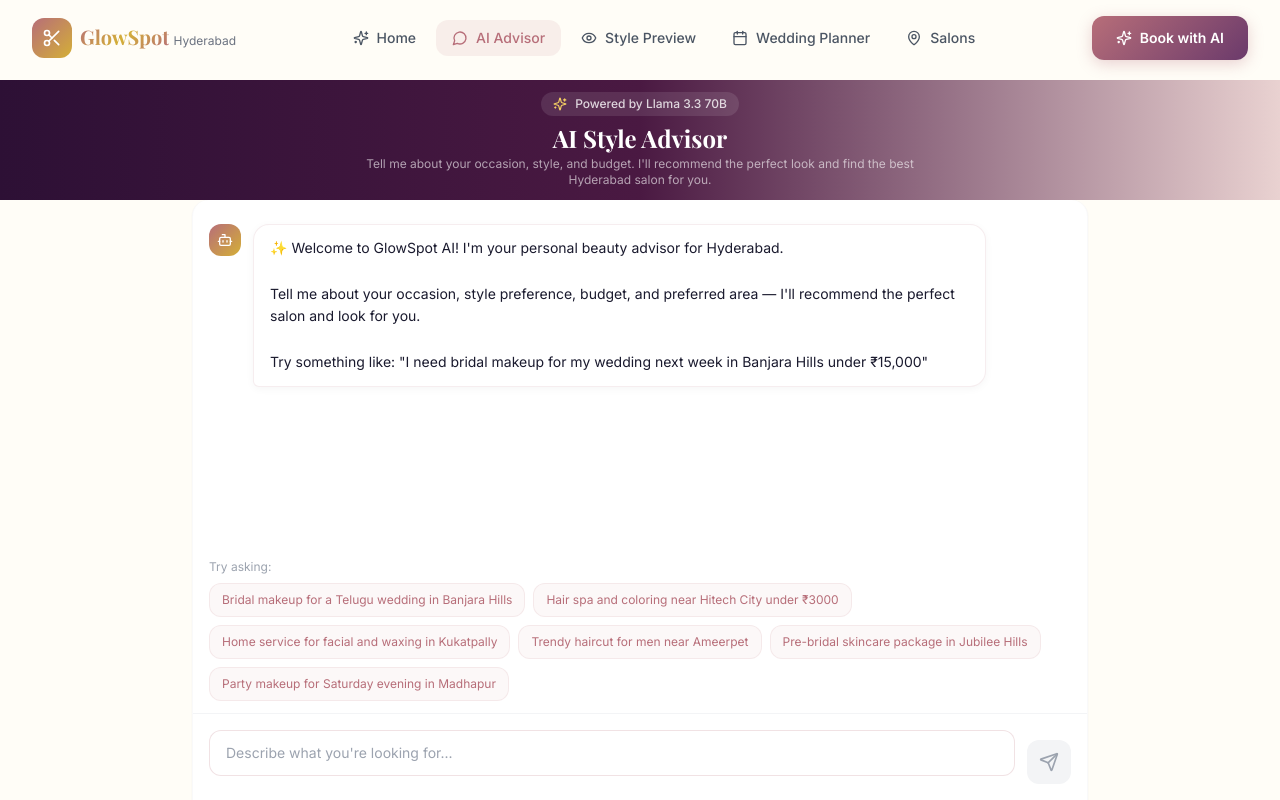
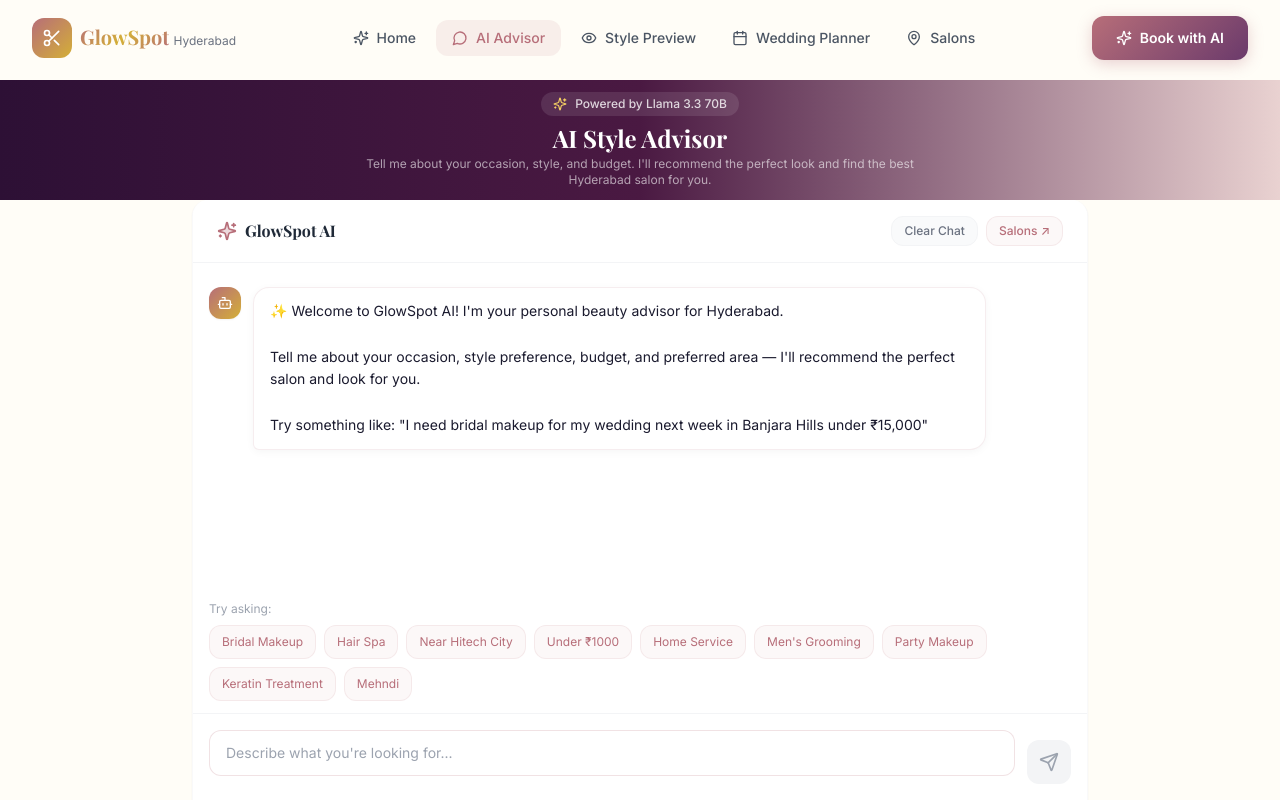
Before and after one commit to mithileshofficial06/glowspot, a Next.js app: page /advisor in a window 1280 px wide. Built offline with nearby package versions, Linux system fonts and the light colour scheme; a web font is replaced by a local one.

Commit message:
Chat UI change

```diff
--- a/components/ChatInterface.jsx
+++ b/components/ChatInterface.jsx
@@ -6,12 +6,15 @@ import SalonCard from './SalonCard';
 import salons from '@/data/salons.json';
 
 const suggestions = [
-  "Bridal makeup for a Telugu wedding in Banjara Hills",
-  "Hair spa and coloring near Hitech City under ₹3000",
-  "Home service for facial and waxing in Kukatpally",
-  "Trendy haircut for men near Ameerpet",
-  "Pre-bridal skincare package in Jubilee Hills",
-  "Party makeup for Saturday evening in Madhapur",
+  "Bridal Makeup",
+  "Hair Spa",
+  "Near Hitech City",
+  "Under ₹1000",
+  "Home Service",
+  "Men's Grooming",
+  "Party Makeup",
+  "Keratin Treatment",
+  "Mehndi"
 ];
 
 export default function ChatInterface() {
@@ -23,7 +26,6 @@ export default function ChatInterface() {
   ]);
   const [input, setInput] = useState('');
   const [loading, setLoading] = useState(false);
-  const [recommendedSalons, setRecommendedSalons] = useState([]);
   const chatContainerRef = useRef(null);
   const inputRef = useRef(null);
 
@@ -38,7 +40,7 @@ export default function ChatInterface() {
 
   useEffect(() => {
     scrollToBottom();
-  }, [messages]);
+  }, [messages, loading]);
 
   const findMatchingSalons = (text) => {
     const lower = text.toLowerCase();
@@ -65,6 +67,15 @@ export default function ChatInterface() {
     );
   };
 
+  const handleClearChat = () => {
+    setMessages([
+      {
+        role: 'assistant',
+        content: "✨ Welcome to GlowSpot AI! I'm your personal beauty advisor for Hyderabad.\n\nTell me about your occasion, style preference, budget, and preferred area — I'll recommend the perfect salon and look for you.",
+      },
+    ]);
+  };
+
   const handleSend = async (messageText) => {
     const text = messageText || input.trim();
     if (!text) return;
@@ -74,7 +85,6 @@ export default function ChatInterface() {
     setMessages(newMessages);
     setInput('');
     setLoading(true);
-    setRecommendedSalons([]);
 
     try {
       const salonContext = salons.map(s =>
@@ -90,14 +100,15 @@ Here are the salons in our Hyderabad database:
 ${salonContext}
 
 Guidelines:
-- CRITICAL: If the user mentions an upcoming event, occasion (e.g. "I'm having a marriage tomorrow", "I have a wedding", "I have a party"), or service requests, DO NOT directly suggest specific salons or make final service recommendations on the first turn.
-- Instead, congratulate them warmly and ask 2-3 warm, targeted questions to understand their needs (e.g. preferred look like traditional vs modern, skin type, hair texture, budget range, or favorite neighborhood in Hyderabad).
-- Act as a true consultative beauty advisor: gather insights first and only suggest specific salons once you have their answers, or if they explicitly request: "just list the options now".
-- Recommend specific salons ONLY when the user asks for suggestions, lists, or to find options.
+- CRITICAL: If the user mentions an upcoming event, wedding, marriage, function, or service request, DO NOT directly suggest specific salons or make final service recommendations on the first turn.
+- Instead, congratulate them warmly and ask 2-3 warm, targeted questions to understand their needs (e.g. style feel like traditional vs modern, skin type, hair texture, budget range, or favorite neighborhood in Hyderabad).
+- Act as a true consultative beauty advisor: gather insights first and only suggest specific salons once you have their answers, or if they explicitly request: "recommend a salon" or "list the options".
+- Recommend specific salons ONLY when the user asks for suggestions, lists, or to find/book options.
 - If they ask general questions (e.g. "who are you?", "how many shops are there?"), answer the question directly and warmly, and do NOT list salons unless they ask.
 - Include salon name, area, relevant services, and price range when recommending.
 - Be warm, professional, and knowledgeable about Hyderabad neighborhoods.
 - Keep responses concise but helpful (max 3 paragraphs).
+- Always end your response with one engaging follow-up question (e.g., "Would you like to see home service options too?", "Want me to check Sunday availability for these?", "Should I include men's grooming salons as well?").
 - Use emojis sparingly for warmth.`
         },
         ...newMessages.map(m => ({ role: m.role, content: m.content }))
@@ -113,53 +124,24 @@ Guidelines:
 
       if (data.choices && data.choices[0]) {
         const aiContent = data.choices[0].message.content;
-        setMessages((prev) => [...prev, { role: 'assistant', content: aiContent }]);
 
-        // Only recommend cards if the user has requested recommendations/finding
-        if (hasRecommendationIntent(text)) {
-          const matched = findMatchingSalons(aiContent + ' ' + text);
-          setRecommendedSalons(matched);
-        } else {
-          setRecommendedSalons([]);
-        }
+        // Find matching salons inline only if user asked for recommendations
+        const matched = hasRecommendationIntent(text) ? findMatchingSalons(aiContent + ' ' + text) : [];
+        setMessages((prev) => [...prev, { role: 'assistant', content: aiContent, salons: matched }]);
       } else {
         // Fallback if API fails
-        if (hasRecommendationIntent(text)) {
-          const matched = findMatchingSalons(text);
-          setRecommendedSalons(matched);
+        const matched = hasRecommendationIntent(text) ? findMatchingSalons(text) : [];
         const fallback = matched.length > 0
-            ? `Based on your request, I'd recommend checking out **${matched.map(s => s.name).join(', ')}**. ${matched[0] ? `${matched[0].name} in ${matched[0].area} specializes in ${matched[0].specializations.join(', ')}.` : ''}\n\nI've shown the salon cards below — tap any to see details and book!`
-            : "I'd love to help! Could you tell me more about what you're looking for?";
-          setMessages((prev) => [...prev, { role: 'assistant', content: fallback }]);
-        } else {
-          setRecommendedSalons([]);
-          const fallback = "I'd love to help! How can I assist you with your beauty styling journey today?";
-          setMessages((prev) => [...prev, { role: 'assistant', content: fallback }]);
-        }
+          ? `Perfect! Here are 3 top-rated salons in Hyderabad that fit your style: `
+          : "I'd love to help! Tell me a little more: What kind of function? Are you the bride, guest, or bridesmaid? Any specific services in mind — makeup, hair, mehndi, or a full package?";
+
+        setMessages((prev) => [...prev, { role: 'assistant', content: fallback, salons: matched }]);
       }
     } catch (error) {
-      if (hasRecommendationIntent(text)) {
-        const matched = findMatchingSalons(text);
-        setRecommendedSalons(matched);
-        setMessages((prev) => [
-          ...prev,
-          {
-            role: 'assistant',
-            content: matched.length > 0
-              ? `I found some great options for you! Check out **${matched.map(s => s.name).join(', ')}** below.`
-              : "I'd love to help you find the perfect salon! Could you tell me the area you prefer in Hyderabad and what service you're looking for?",
-          },
-        ]);
-      } else {
-        setRecommendedSalons([]);
-        setMessages((prev) => [
-          ...prev,
-          {
-            role: 'assistant',
-            content: "I'd love to assist you! Feel free to ask me questions, seek style advice, or ask me to recommend the best local salons.",
-          },
-        ]);
-      }
+      // Fallback on catch
+      const matched = hasRecommendationIntent(text) ? findMatchingSalons(text) : [];
+      const fallback = "I'm having a little trouble right now. Here are our top-rated salons in Hyderabad while I get back on track:";
+      setMessages((prev) => [...prev, { role: 'assistant', content: fallback, salons: matched }]);
     } finally {
       setLoading(false);
     }
@@ -173,27 +155,65 @@ Guidelines:
   };
 
   return (
-    <div className="flex flex-col h-full">
+    <div className="flex flex-col h-full bg-white select-none">
+      {/* Top Action Bar */}
+      <div className="px-6 py-4 border-b border-gray-100 flex items-center justify-between bg-white shrink-0">
+        <div className="flex items-center gap-2">
+          <Sparkles className="w-5 h-5 text-rose-gold fill-rose-gold/25" />
+          <span className="font-bold font-display text-gray-800 text-sm md:text-base">GlowSpot AI</span>
+        </div>
+        <div className="flex items-center gap-2">
+          <button
+            onClick={handleClearChat}
+            className="text-xs px-3 py-1.5 rounded-xl bg-gray-50 hover:bg-rose-gold/10 text-gray-500 hover:text-rose-gold transition-colors font-medium border border-gray-100"
+          >
+            Clear Chat
+          </button>
+          <a
+            href="/salons"
+            target="_blank"
+            rel="noopener noreferrer"
+            className="text-xs px-3 py-1.5 rounded-xl bg-rose-gold/5 hover:bg-rose-gold text-rose-gold hover:text-white transition-all font-medium border border-rose-gold/10 flex items-center gap-1"
+          >
+            Salons ↗
+          </a>
+        </div>
+      </div>
+
       {/* Messages */}
-      <div ref={chatContainerRef} className="flex-1 overflow-y-auto px-4 py-6 space-y-4">
+      <div ref={chatContainerRef} className="flex-1 overflow-y-auto px-4 py-6 space-y-6">
         {messages.map((msg, i) => (
+          <div key={i} className="space-y-4">
             <div
-            key={i}
               className={`flex gap-3 animate-fade-in ${msg.role === 'user' ? 'justify-end' : 'justify-start'}`}
             >
               {msg.role === 'assistant' && (
-              <div className="w-8 h-8 rounded-xl bg-gradient-to-br from-rose-gold to-gold flex items-center justify-center shrink-0">
+                <div className="w-8 h-8 rounded-xl bg-gradient-to-br from-rose-gold to-gold flex items-center justify-center shrink-0 shadow-sm">
                   <Bot className="w-4 h-4 text-white" />
                 </div>
               )}
               <div
-              className={msg.role === 'user' ? 'chat-bubble-user' : 'chat-bubble-ai'}
+                className={msg.role === 'user' ? 'chat-bubble-user shadow-md' : 'chat-bubble-ai'}
               >
                 <p className="text-sm whitespace-pre-wrap leading-relaxed">{msg.content}</p>
               </div>
               {msg.role === 'user' && (
-              <div className="w-8 h-8 rounded-xl bg-gradient-to-br from-plum to-plum-light flex items-center justify-center shrink-0">
+                <div className="w-8 h-8 rounded-xl bg-gradient-to-br from-plum to-plum-light flex items-center justify-center shrink-0 shadow-sm">
                   <User className="w-4 h-4 text-white" />
+                </div>
+              )}
+            </div>
+
+            {/* Inline Salon Cards bound to this specific message */}
+            {msg.salons && msg.salons.length > 0 && (
+              <div className="pl-11 animate-fade-in-up w-full">
+                <div className="flex gap-4 overflow-x-auto pb-4 snap-x snap-mandatory no-scrollbar md:grid md:grid-cols-2 lg:grid-cols-3 md:gap-4 md:overflow-x-visible md:pb-0">
+                  {msg.salons.map((salon) => (
+                    <div key={salon.id} className="w-[285px] md:w-auto shrink-0 md:shrink snap-start">
+                      <SalonCard salon={salon} />
+                    </div>
+                  ))}
+                </div>
               </div>
             )}
           </div>
@@ -201,33 +221,13 @@ Guidelines:
 
         {/* Typing Indicator */}
         {loading && (
-          <div className="flex gap-3 animate-fade-in">
-            <div className="w-8 h-8 rounded-xl bg-gradient-to-br from-rose-gold to-gold flex items-center justify-center shrink-0">
-              <Bot className="w-4 h-4 text-white" />
-            </div>
-            <div className="chat-bubble-ai">
-              <div className="typing-indicator">
+          <div className="flex items-center gap-2 pl-11 animate-fade-in text-xs text-rose-gold font-medium">
+            <Sparkles className="w-4 h-4 text-gold animate-spin" />
+            <span>GlowSpot AI is thinking</span>
+            <div className="typing-indicator !p-0 !py-1 flex gap-1">
               <span></span>
               <span></span>
               <span></span>
-              </div>
-            </div>
-          </div>
-        )}
-
-        {/* Recommended Salon Cards */}
-        {recommendedSalons.length > 0 && (
-          <div className="mt-4 animate-fade-in-up">
-            <div className="flex items-center gap-2 mb-3 px-1">
-              <Sparkles className="w-4 h-4 text-rose-gold" />
-              <span className="text-sm font-semibold text-gray-700">Recommended Salons</span>
-            </div>
-            <div className="flex gap-4 overflow-x-auto pb-4 snap-x snap-mandatory no-scrollbar md:grid md:grid-cols-2 lg:grid-cols-3 md:gap-4 md:overflow-x-visible md:pb-0">
-              {recommendedSalons.map((salon) => (
-                <div key={salon.id} className="w-[285px] md:w-auto shrink-0 md:shrink snap-start">
-                  <SalonCard salon={salon} />
-                </div>
-              ))}
             </div>
           </div>
         )}
@@ -252,7 +252,7 @@ Guidelines:
       )}
 
       {/* Input Bar */}
-      <div className="border-t border-gray-100 p-4 bg-white/50 backdrop-blur-sm">
+      <div className="border-t border-gray-100 p-4 bg-white/50 backdrop-blur-sm shrink-0">
         <div className="flex gap-3 items-end max-w-4xl mx-auto">
           <div className="flex-1 relative">
             <textarea
```
Lines whose indentation alone changed are shown as unchanged.
